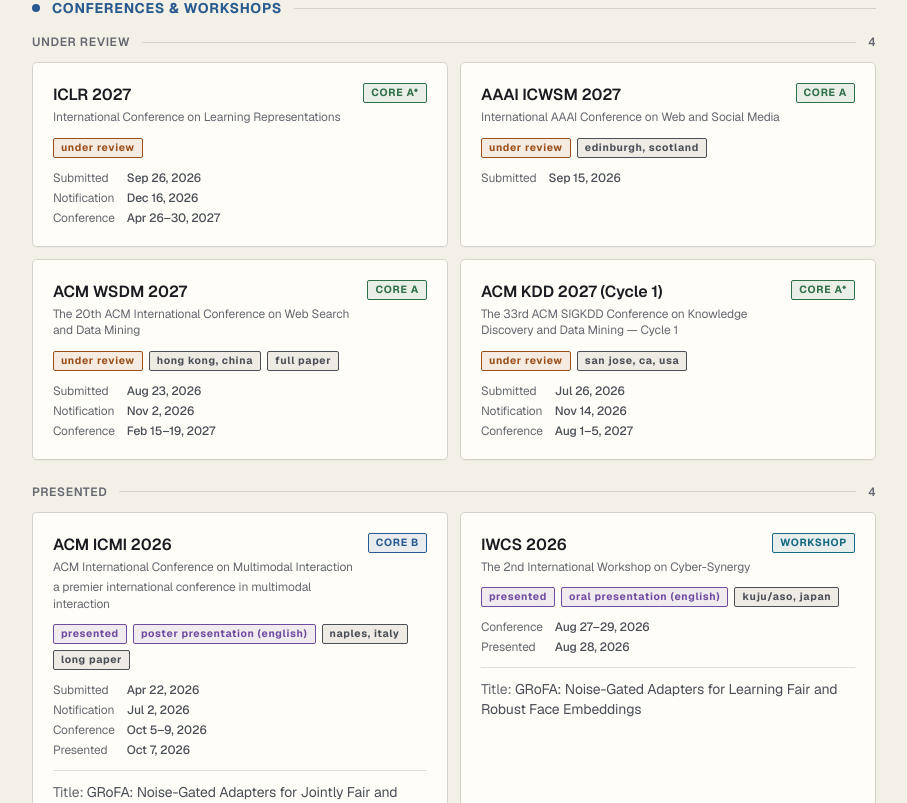
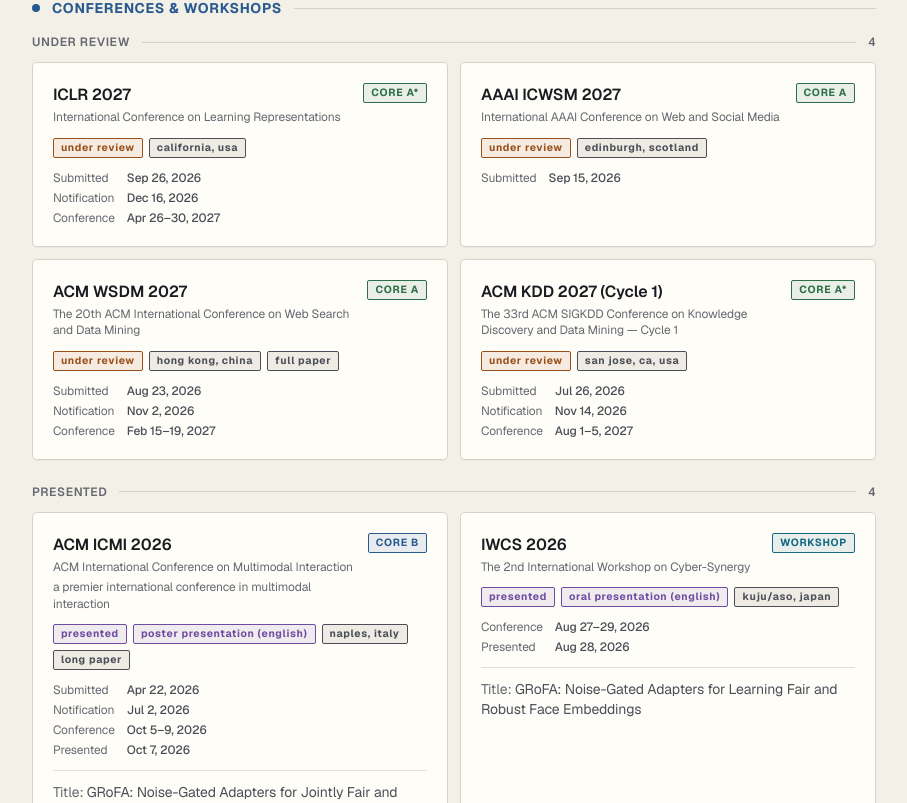
Before and after one commit to amu815/amu815.github.io, a Next.js app: page / in a window 1280 px wide. Shown: the part 2857-3660 px from the top of the page, without its empty margins (332-1239 px from the left). Built offline with nearby package versions, Linux system fonts and the light colour scheme.

Commit message:
Add ICLR 2027 location badge

```diff
--- a/content/papers.ts
+++ b/content/papers.ts
@@ -77,6 +77,7 @@
     notificationDate: "2026-12-16",
     conferenceStart: "2027-04-26",
     conferenceEnd: "2027-04-30",
+    location: "California, USA",
     status: "under_review",
     statusDate: "2026-09-26",
   },
```
